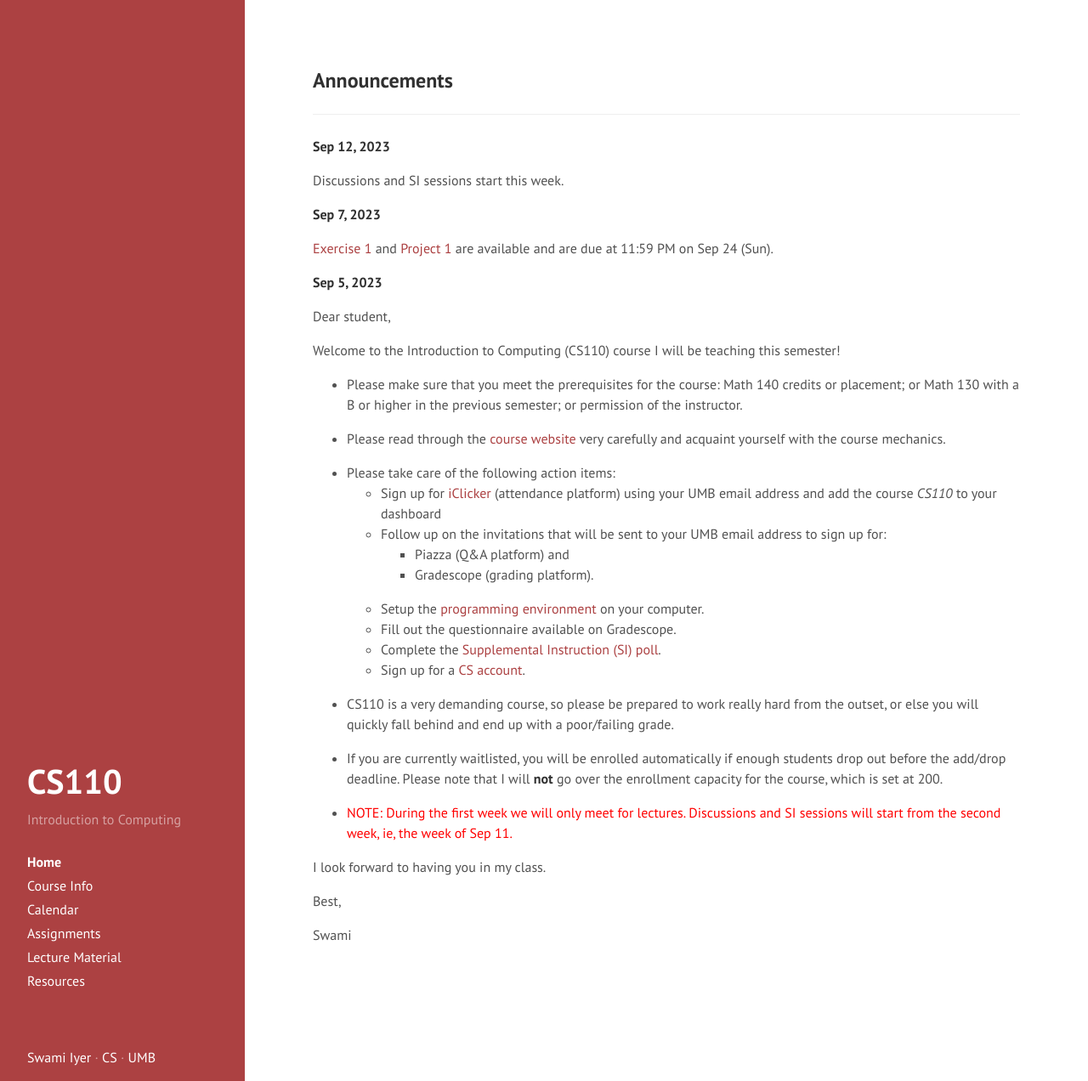
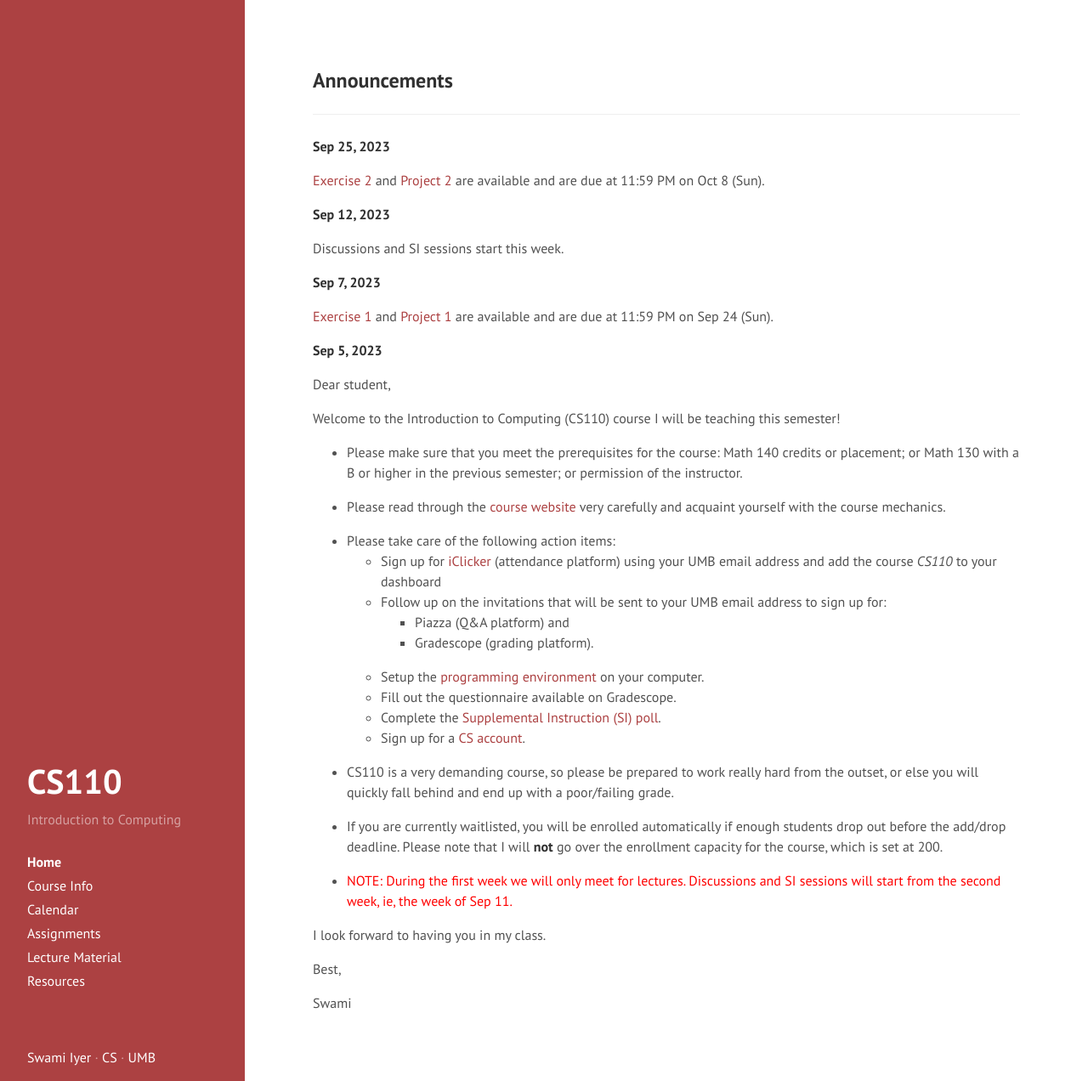
Before and after one commit to swamiiyer/swamiiyer.github.io, a Jekyll site: the page built from _pages/cs110/index.md, in a window 1280 px wide and 1272 px high. Shown: the whole window at 85% size. Built offline with Jekyll 4.4.1, drawn with Linux system fonts in a browser that asks for light colours.

Commit message:
Assignment 2 released

```diff
--- a/_pages/cs110/index.md
+++ b/_pages/cs110/index.md
@@ -4,6 +4,10 @@ layout: cs110_page
 title: Home
 order: 1
 ---
+
+**Sep 25, 2023**
+
+[Exercise 2](/cs110/assignments.html) and [Project 2](/cs110/assignments.html) are available and are due at 11:59 PM on Oct 8 (Sun).
 
 **Sep 12, 2023**
 
```
